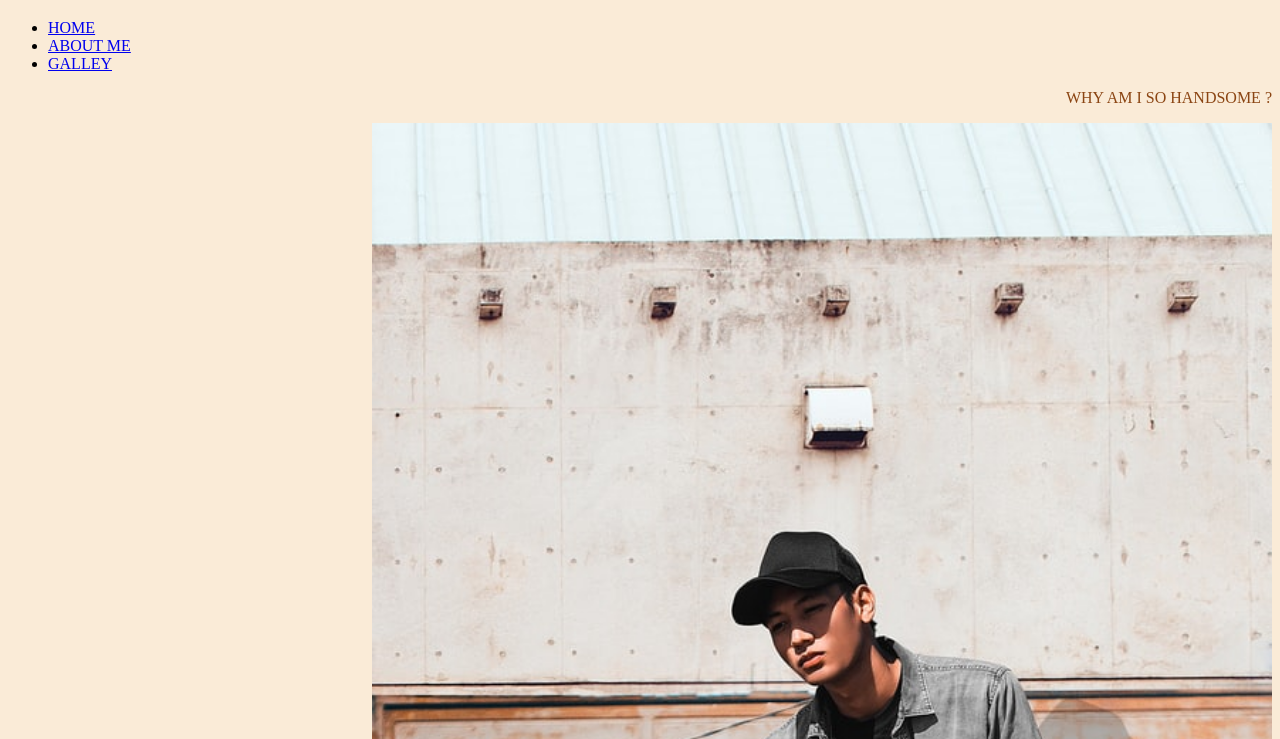
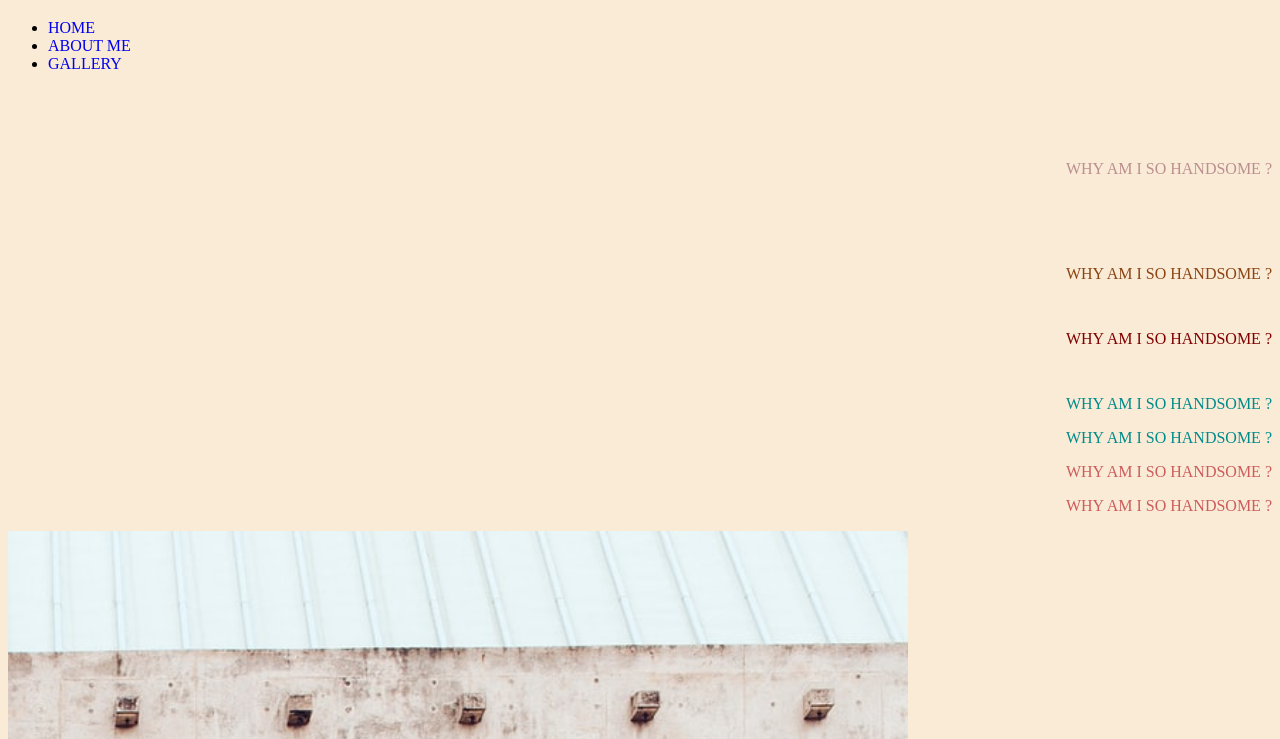
Before and after one commit to punsinwa/My-blog, a plain HTML site: page index.html in a window 1280 px wide. Shown: the part 61-800 px from the top of the page. Drawn offline with Linux system fonts and the light colour scheme.

Commit message:
Add files via upload

```diff
--- a/index.html
+++ b/index.html
@@ -12,11 +12,17 @@
 <ul>
 <li><a href="index.html">HOME</a></li>
 <li><a href = "about.html">ABOUT ME</a></li>
-<li><a href="gallery.html">GALLEY</a></li>
+<li><a href="gallery.html">GALLERY</a></li>
 </ul>
 
+<p id="firstp">WHY AM I SO HANDSOME ?</p>
 <p>WHY AM I SO HANDSOME ?</p>
-<p><img src= "images/photo-1551663349-47a74df30ec0.jpg" alt="handsome guy" width="900"/></p>
+<p id="secondp">WHY AM I SO HANDSOME ?</p>
+<p class="darkcyan">WHY AM I SO HANDSOME ?</p>
+<p class="darkcyan">WHY AM I SO HANDSOME ?</p>
+<p class="indianred">WHY AM I SO HANDSOME ?</p>
+<p class="indianred">WHY AM I SO HANDSOME ?</p>
+<img src= "images/photo-1551663349-47a74df30ec0.jpg" alt="handsome guy" width="900"/>
 
 </body>
 </html>
--- a/styles.css
+++ b/styles.css
@@ -15,3 +15,28 @@ p{
 	color:saddlebrown;
 	text-align: right
 }
+
+
+a{
+	text-decoration: none;
+}
+
+
+#firstp{
+	color: rosybrown;
+	line-height: 10;
+}
+
+#secondp{
+	color:maroon;
+	line-height:5;
+}
+
+.darkcyan{
+	color: darkcyan
+}
+
+
+.indianred{
+	color: indianred
+}
```
